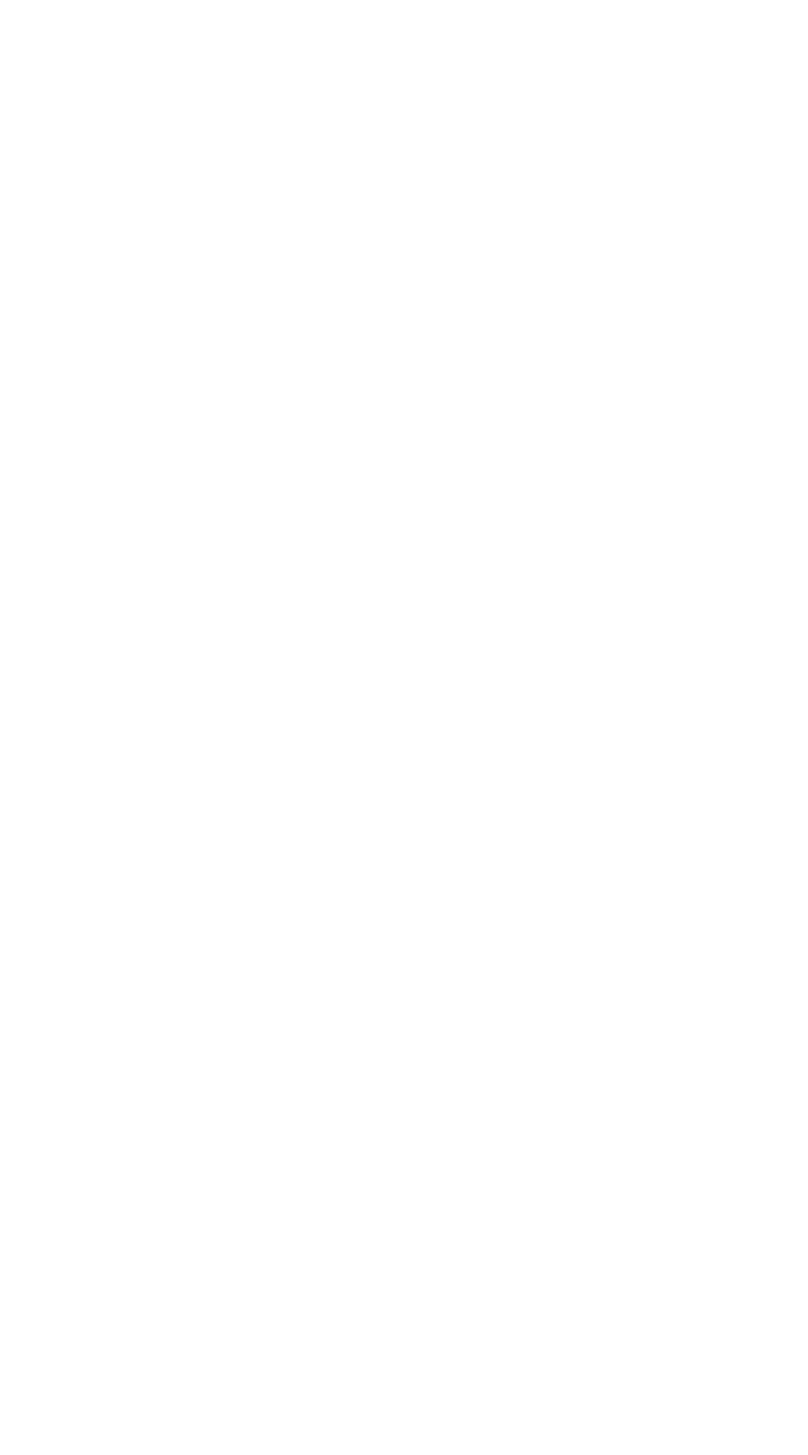
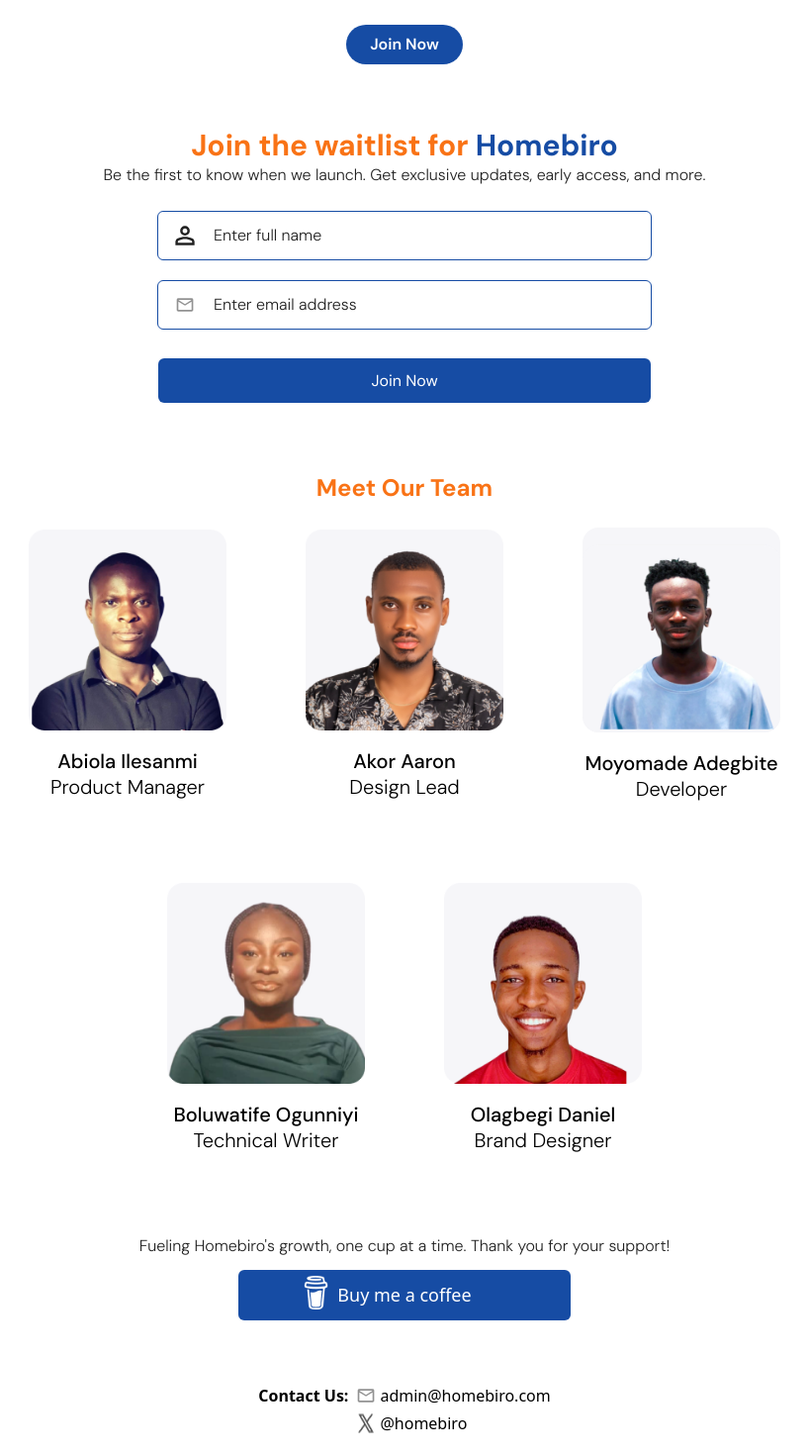
Before and after one commit to Moyo-Made/Homebiro, a Next.js app: page / in a window 1280 px wide. Shown: the part 957-2427 px from the top of the page at 99% size, without its empty margins (231-1048 px from the left). Before the commit the page ends 800 px from the top, so only its background shows below. Built offline with nearby package versions, Linux system fonts and the light colour scheme; a web font is replaced by a local one.

Commit message:
added other components

```diff
--- a/app/page.tsx
+++ b/app/page.tsx
@@ -1,10 +1,22 @@
-import React from 'react'
-import Hero from './components/Hero'
+import React from "react";
+import Hero from "./components/Hero";
+import Features from "./components/Features";
+import Waitlist from "./components/Waitlist";
+import Team from "./components/Team";
+import BuyMeCoffee from "./components/BuyMeCoffee";
+import Footer from "./components/Footer";
 
 const page = () => {
-  return (
-    <div><Hero /></div>
-  )
-}
+	return (
+		<div>
+			<Hero />
+			<Features />
+			<Waitlist />
+			<Team />
+			<BuyMeCoffee />
+			<Footer />
+		</div>
+	);
+};
 
-export default page
+export default page;
```
